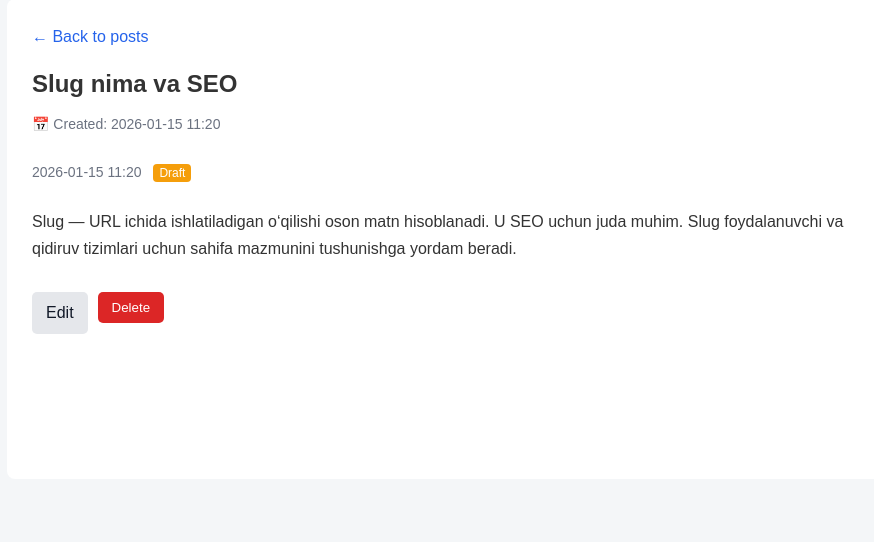
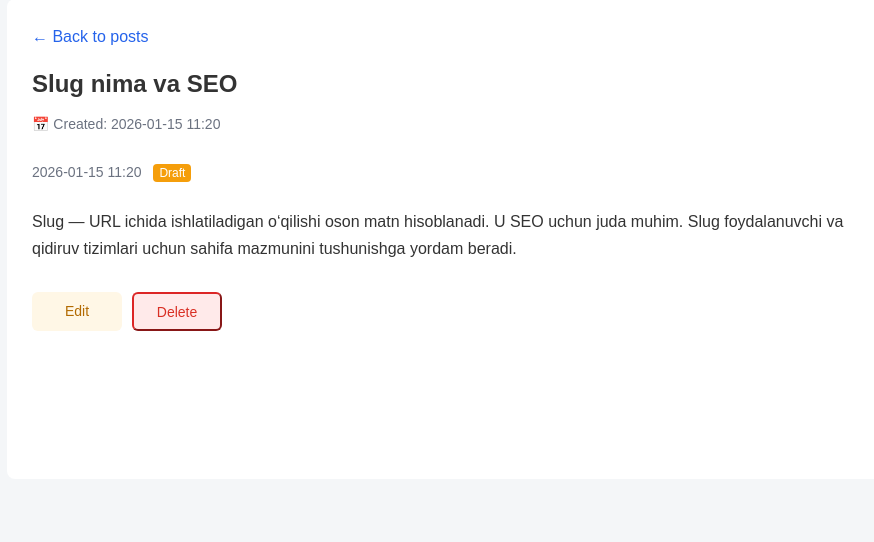
Before and after one commit to mehroj-saparov-io/lesson66-django-blog, a Django app: page /posts/slug-nima-va-seo-h8i9j0k1/ in a window 1280 px wide. Shown: the part 66-608 px from the top of the page, without its empty margins (183-1057 px from the left). Run offline with Django 5.2, Linux system fonts and the light colour scheme.

Commit message:
styles changed

```diff
--- a/posts.txt
+++ b/posts.txt
@@ -36,15 +36,6 @@
     "updated_at": "2026-01-15 10:00"
   },
   {
-    "id": "e5f6g7h8",
-    "title": "Django Views qanday ishlaydi",
-    "slug": "django-views-qanday-ishlaydi-e5f6g7h8",
-    "content": "View — bu foydalanuvchi so‘roviga javob qaytaruvchi funksiya yoki class hisoblanadi. Django’da function-based va class-based view’lar mavjud. Class-based view’lar ko‘proq tartibli va qayta ishlatishga qulay bo‘ladi.",
-    "is_published": true,
-    "created_at": "2026-01-15 10:20",
-    "updated_at": "2026-01-15 10:20"
-  },
-  {
     "id": "g7h8i9j0",
     "title": "Django Forms asoslari",
     "slug": "django-forms-asoslari-g7h8i9j0",
@@ -61,14 +52,5 @@
     "is_published": false,
     "created_at": "2026-01-15 11:20",
     "updated_at": "2026-01-15 11:20"
-  },
-  {
-    "id": "j0k1l2m3",
-    "title": "Django loyihani deploy qilish",
-    "slug": "django-loyihani-deploy-qilish-j0k1l2m3",
-    "content": "Deploy - bu loyihani serverga joylash jarayoni. Django loyihalar odatda Gunicorn, Nginx va PostgreSQL bilan deploy qilinadi. DEBUG ni o‘chirish va xavfsizlik sozlamalarini to‘g‘ri qilish juda muhim.",
-    "is_published": true,
-    "created_at": "2026-01-15 12:00",
-    "updated_at": "2026-01-16 00:27"
   }
 ]
--- a/static/css/style.css
+++ b/static/css/style.css
@@ -418,3 +418,52 @@
 .delete-form {
     margin: 0;
 }
+
+.actions {
+    display: flex;
+    gap: 10px;
+    margin-top: 15px;
+}
+
+/* DELETE kichkina bo‘lib qolmasligi uchun */
+.actions form {
+    display: inline-flex;
+    margin: 0;
+}
+
+.actions a,
+.actions button {
+    min-width: 90px;   /* <<< HAMMASI BIR XIL BO‘LADI */
+    padding: 8px 14px;
+    text-align: center;
+    border-radius: 6px;
+    font-size: 14px;
+    font-weight: 500;
+    cursor: pointer;
+}
+
+/* =========================
+   SUCCESS PAGES (created / updated)
+========================= */
+
+.success-actions {
+    display: flex;
+    justify-content: center;
+    gap: 14px;
+    margin-top: 25px;
+}
+
+.success-actions a {
+    display: inline-flex;
+    align-items: center;
+    justify-content: center;
+
+    min-width: 180px;
+    padding: 12px 22px;
+
+    font-size: 15px;
+    font-weight: 500;
+    border-radius: 8px;
+
+    text-decoration: none;
+}
--- a/templates/post_detail.html
+++ b/templates/post_detail.html
@@ -29,20 +29,20 @@
         {{ post.content|linebreaks }}
     </div>
 
-    <div class="post-actions">
-        <a href="{% url 'post_update' slug=post.slug %}" class="btn-secondary">
+    <div class="actions">
+        <a href="{% url 'post_update' slug=post.slug %}" class="btn-edit">
             Edit
         </a>
 
         <form method="post"
-              action="{% url 'post_delete' slug=post.slug %}"
-              class="inline-form">
+            action="{% url 'post_delete' slug=post.slug %}">
             {% csrf_token %}
-            <button type="submit" class="btn-danger">
+            <button type="submit" class="btn-delete">
                 Delete
             </button>
         </form>
     </div>
+
 </article>
 
 {% endblock %}
```
